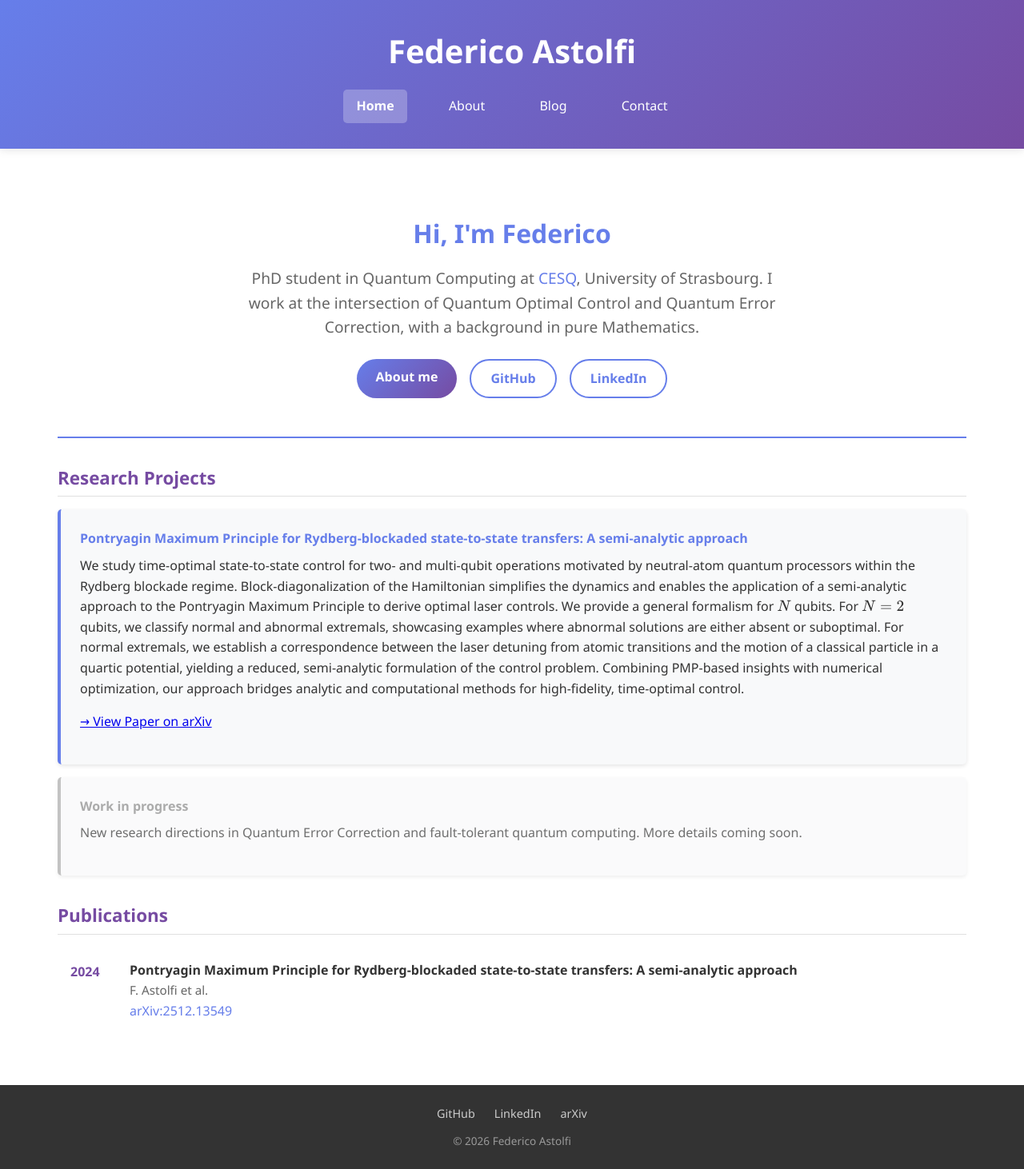
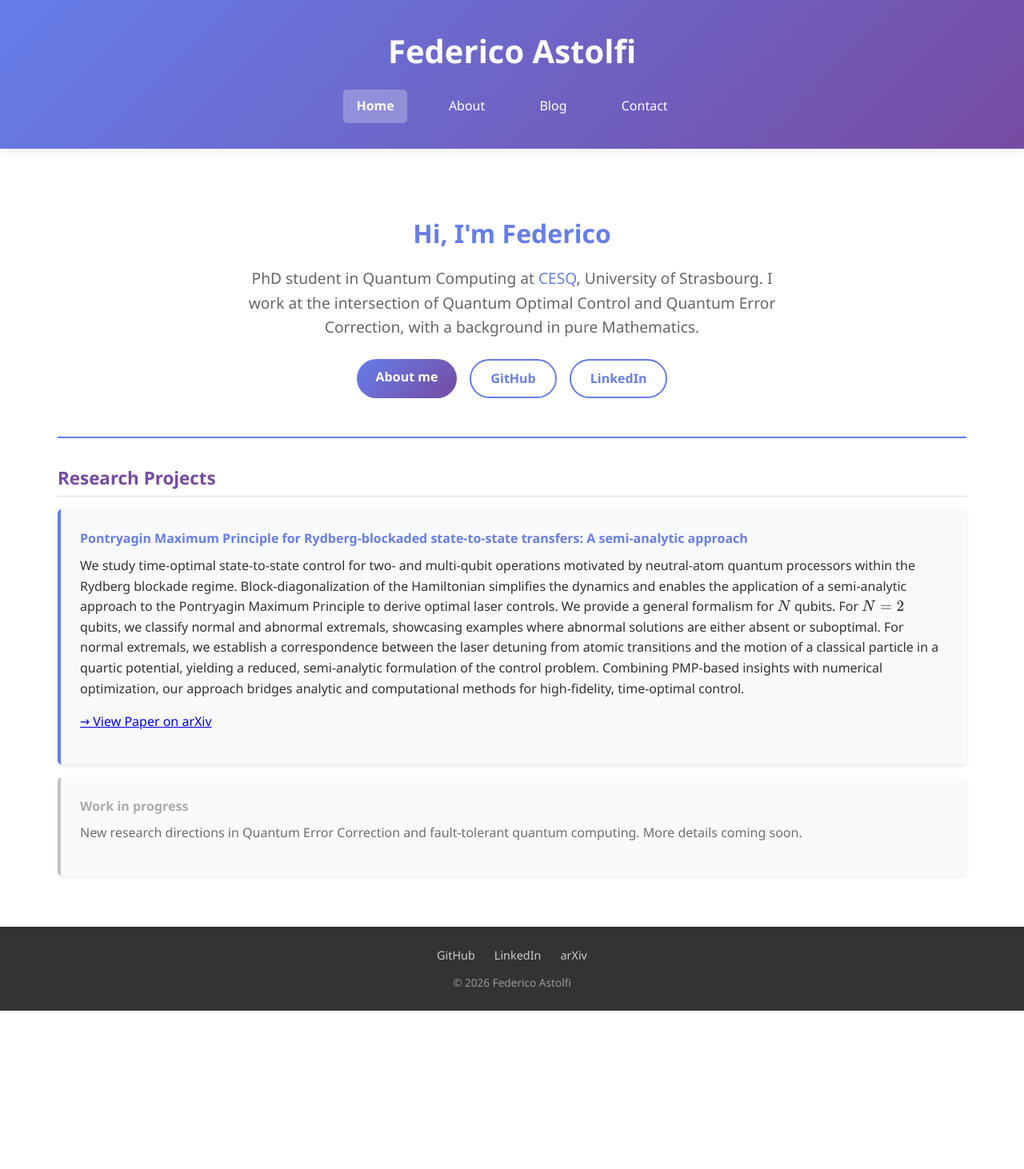
Before and after one commit to FedericoAstolfi/federicoastolfi.github.io, a Jekyll site: the page built from index.md, in a window 1280 px wide. Shown: the whole page at 80% size. Built offline with Jekyll 4.4.1, drawn with Linux system fonts in a browser that asks for light colours; after the commit the page ends 1264 px from its top, so only the background shows below that.

Commit message:
Fix CESQ link and remove Publications section from homepage
Co-Authored-By: Claude Sonnet 4.6 <noreply@anthropic.com>

```diff
--- a/index.md
+++ b/index.md
@@ -5,7 +5,7 @@ title: Home
 
 <section class="hero">
     <h2>Hi, I'm Federico</h2>
-    <p>PhD student in Quantum Computing at <a href="https://cesq.unistra.fr" target="_blank">CESQ</a>, University of Strasbourg. I work at the intersection of Quantum Optimal Control and Quantum Error Correction, with a background in pure Mathematics.</p>
+    <p>PhD student in Quantum Computing at <a href="https://www.cesq.eu/" target="_blank">CESQ</a>, University of Strasbourg. I work at the intersection of Quantum Optimal Control and Quantum Error Correction, with a background in pure Mathematics.</p>
     <div class="hero-links">
         <a href="/about" class="hero-btn">About me</a>
         <a href="https://github.com/FedericoAstolfi" target="_blank" class="hero-btn hero-btn-outline">GitHub</a>
@@ -25,17 +25,3 @@ title: Home
         <p>New research directions in Quantum Error Correction and fault-tolerant quantum computing. More details coming soon.</p>
     </div>
 </section>
-
-<section class="content">
-    <h3>Publications</h3>
-    <ul class="pub-list">
-        <li class="pub-item">
-            <span class="pub-year">2024</span>
-            <div class="pub-details">
-                <strong>Pontryagin Maximum Principle for Rydberg-blockaded state-to-state transfers: A semi-analytic approach</strong><br>
-                <span class="pub-authors">F. Astolfi et al.</span><br>
-                <a href="https://arxiv.org/abs/2512.13549" target="_blank">arXiv:2512.13549</a>
-            </div>
-        </li>
-    </ul>
-</section>
```
